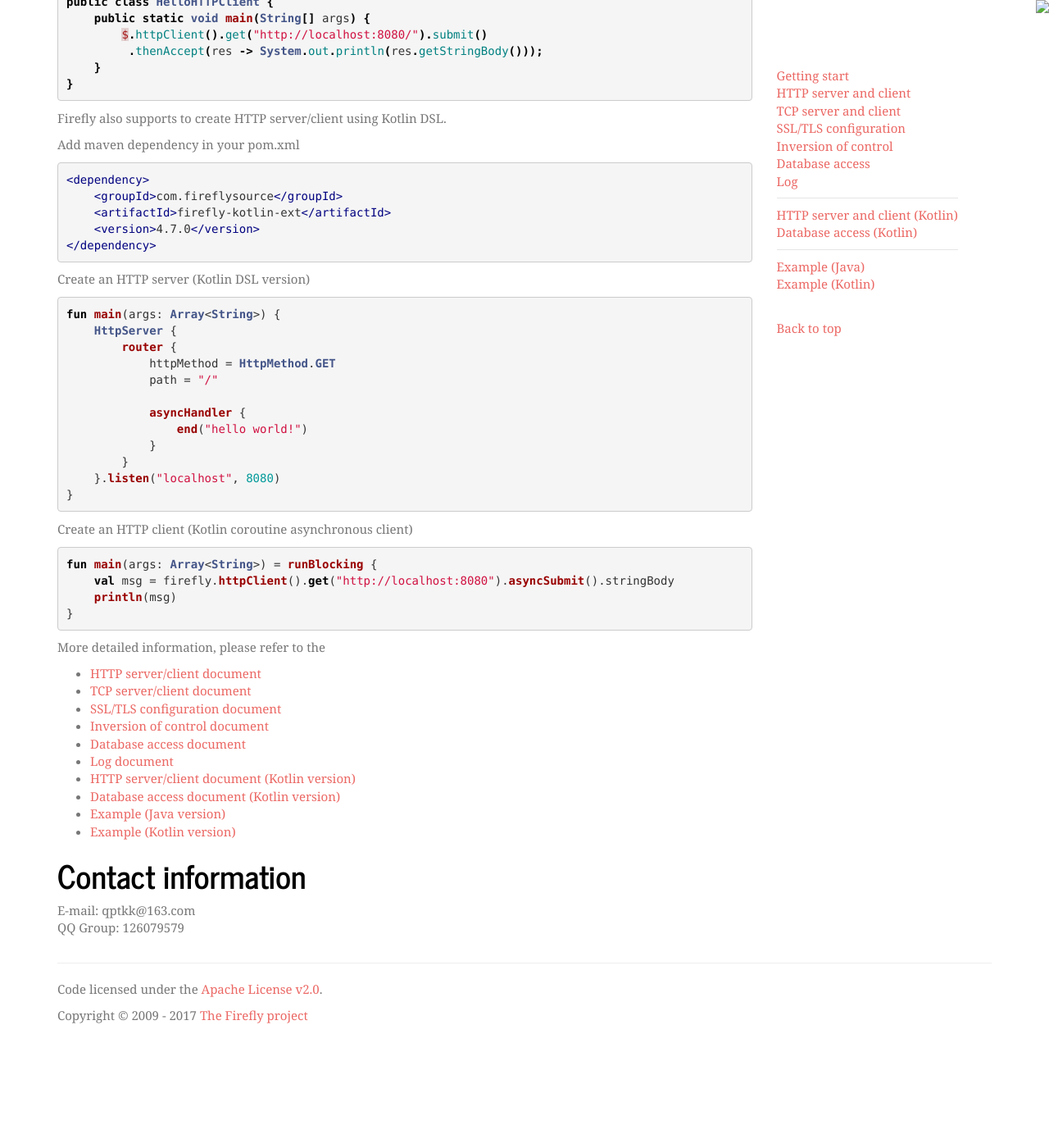
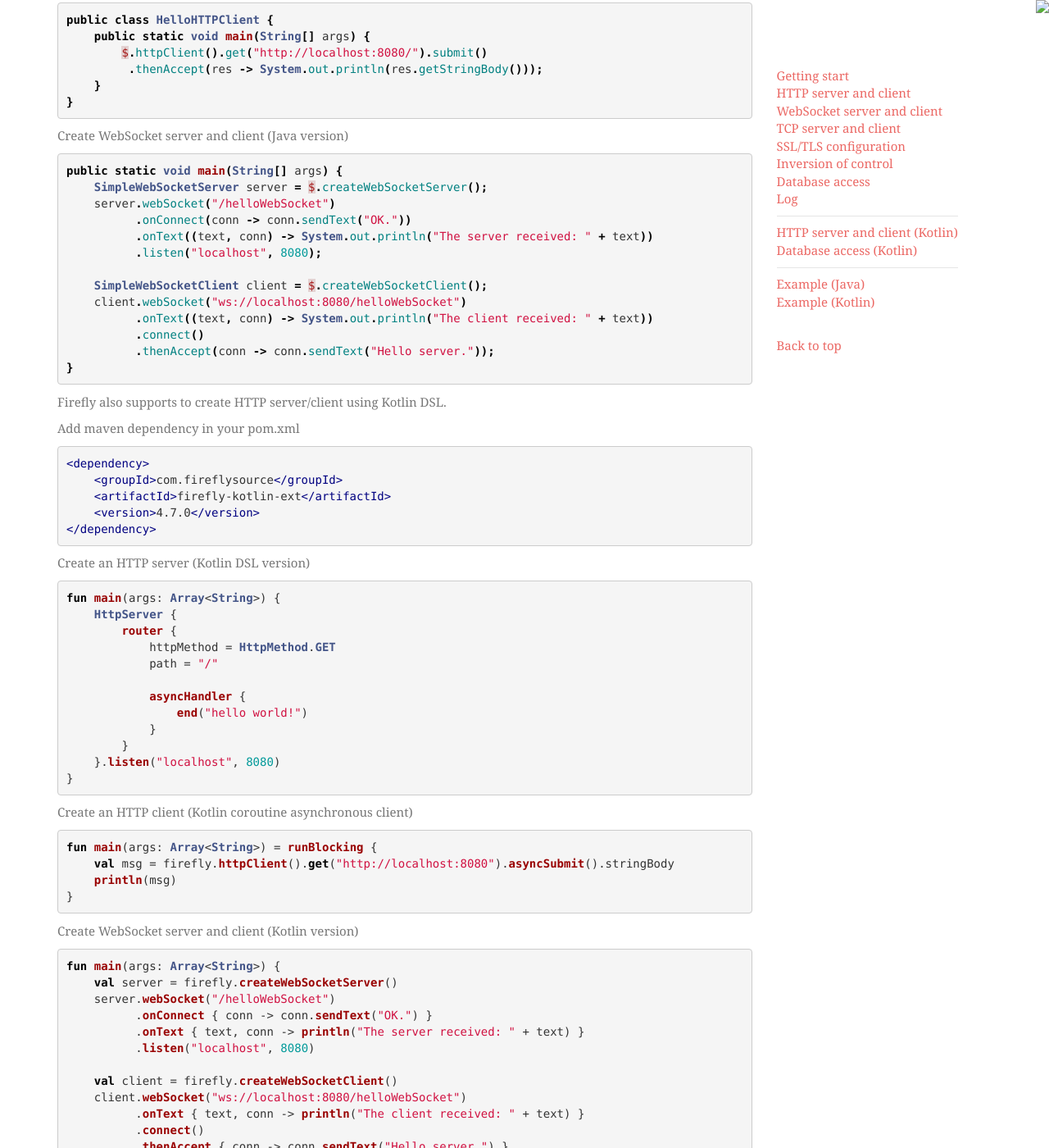
Before and after one commit to hypercube1024/firefly, a Jekyll site: the page built from _docs/getting-start.md, in a window 1280 px wide and 1400 px high, scrolled down 2093 px. Shown: the whole window at 82% size. Built offline with Jekyll 4.4.1, drawn with Linux system fonts in a browser that asks for light colours; before the commit the page ends 3353 px from its top, so only the background shows below that; some of the changed text lies outside the part shown.

Commit message:
[doc]: add websocket documents

````diff
--- a/_docs/getting-start.md
+++ b/_docs/getting-start.md
@@ -29,6 +29,7 @@ It taps into the fullest potential of hardware using ***SEDA*** architecture, a
 Firefly core provides functionality for things like:
 - Writing TCP clients and servers
 - Writing HTTP clients and servers
+- Writing WebSocket clients and servers
 - Writing web application with MVC framework and template engine
 - Database access
 
@@ -116,6 +117,23 @@ public class HelloHTTPClient {
 }
 ```
 
+Create WebSocket server and client (Java version)
+```java
+public static void main(String[] args) {
+    SimpleWebSocketServer server = $.createWebSocketServer();
+    server.webSocket("/helloWebSocket")
+          .onConnect(conn -> conn.sendText("OK."))
+          .onText((text, conn) -> System.out.println("The server received: " + text))
+          .listen("localhost", 8080);
+
+    SimpleWebSocketClient client = $.createWebSocketClient();
+    client.webSocket("ws://localhost:8080/helloWebSocket")
+          .onText((text, conn) -> System.out.println("The client received: " + text))
+          .connect()
+          .thenAccept(conn -> conn.sendText("Hello server."));
+}
+```
+
 Firefly also supports to create HTTP server/client using Kotlin DSL.
 
 Add maven dependency in your pom.xml
@@ -151,8 +169,26 @@ fun main(args: Array<String>) = runBlocking {
 }
 ```
 
+Create WebSocket server and client (Kotlin version)
+```kotlin
+fun main(args: Array<String>) {
+    val server = firefly.createWebSocketServer()
+    server.webSocket("/helloWebSocket")
+          .onConnect { conn -> conn.sendText("OK.") }
+          .onText { text, conn -> println("The server received: " + text) }
+          .listen("localhost", 8080)
+
+    val client = firefly.createWebSocketClient()
+    client.webSocket("ws://localhost:8080/helloWebSocket")
+          .onText { text, conn -> println("The client received: " + text) }
+          .connect()
+          .thenAccept { conn -> conn.sendText("Hello server.") }
+}
+```
+
 More detailed information, please refer to the
 * [HTTP server/client document]({{ site.url }}/docs/http-server-and-client.html)
+* [WebSocket server and client]({{ site.url }}/docs/websocket-server-and-client.html)
 * [TCP server/client document]({{ site.url }}/docs/tcp-server-and-client.html)
 * [SSL/TLS configuration document]({{ site.url }}/docs/ssl-tls-configuration.html)
 * [Inversion of control document]({{ site.url }}/docs/ioc-framework.html)
--- a/_includes/doc-menu.html
+++ b/_includes/doc-menu.html
@@ -1,5 +1,6 @@
 <li><a href="{{ site.url }}/docs/getting-start.html">Getting start</a></li>
 <li><a href="{{ site.url }}/docs/http-server-and-client.html">HTTP server and client</a></li>
+<li><a href="{{ site.url }}/docs/websocket-server-and-client.html">WebSocket server and client</a></li>
 <li><a href="{{ site.url }}/docs/tcp-server-and-client.html">TCP server and client</a></li>
 <li><a href="{{ site.url }}/docs/ssl-tls-configuration.html">SSL/TLS configuration</a></li>
 <li><a href="{{ site.url }}/docs/ioc-framework.html">Inversion of control</a></li>
--- a/_includes/foot.html
+++ b/_includes/foot.html
@@ -2,7 +2,7 @@
 	<hr />
 	<footer id="footer">
 	<p>Code licensed under the <a href="http://www.apache.org/licenses/LICENSE-2.0">Apache License v2.0</a>.</p>
-	<p>Copyright © 2009 - 2017 <a href="{{ site.url }}/index.html">The Firefly project</a></p>
+	<p>Copyright © 2009 - 2018 <a href="{{ site.url }}/index.html">The Firefly project</a></p>
 	</footer>
 </div>
 
````
Also changed, not shown: _docs/websocket-server-and-client.md (added, +143 -0 lines).
